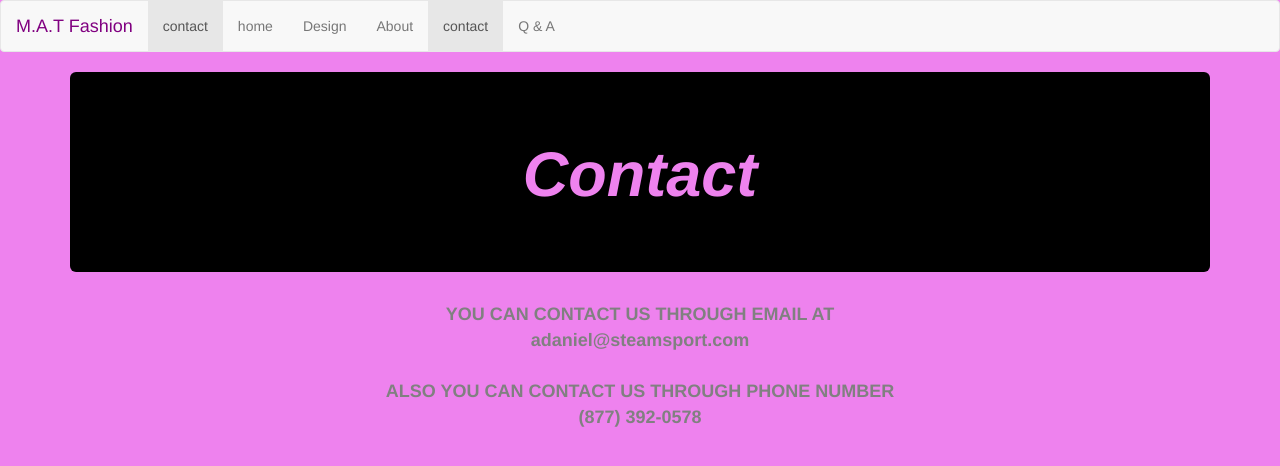
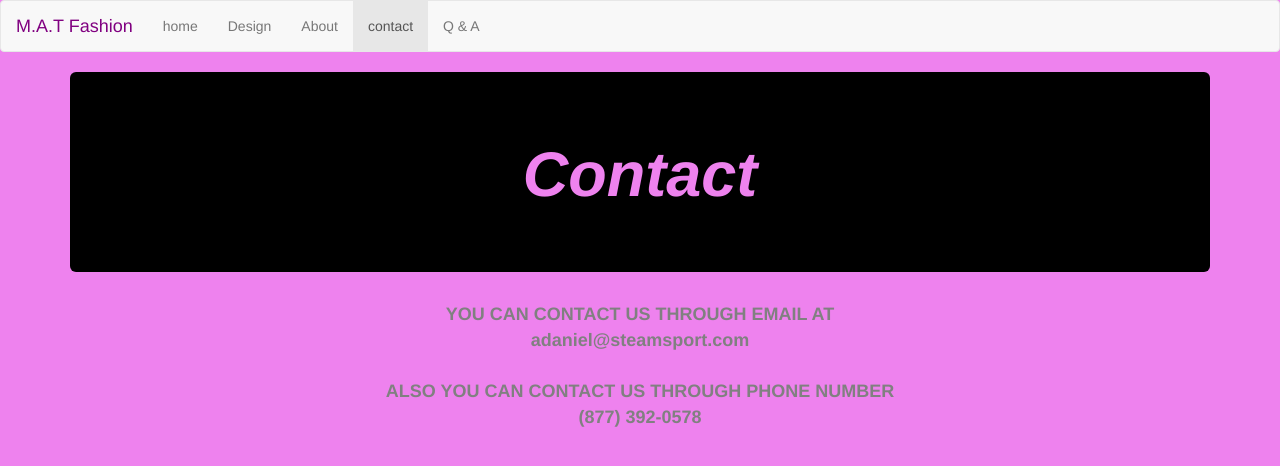
Before and after one commit to enlightenpro/contact, a plain HTML site: page index.html in a window 1280 px wide. Drawn offline with nearby package versions, Linux system fonts and the light colour scheme.

Commit message:
Update index.html

```diff
--- a/index.html
+++ b/index.html
@@ -18,7 +18,7 @@
   <a class="navbar-brand" href="#"> <font color="Purple">M.A.T Fashion</font></a>
     </div>
 	<ul class="nav navbar-nav">
-		<li class="active"><a href="#">contact</a></li>
+
       <li><a href="https://enlightenpro.github.io/M.AT-FASHION/">home</a></li>
       <li><a href="https://shinako.github.io/Game-life/">Design</a></li>
       <li><a href="https://capricorntori13.github.io/M.A.T-Fashion/">About</a></li>
```
